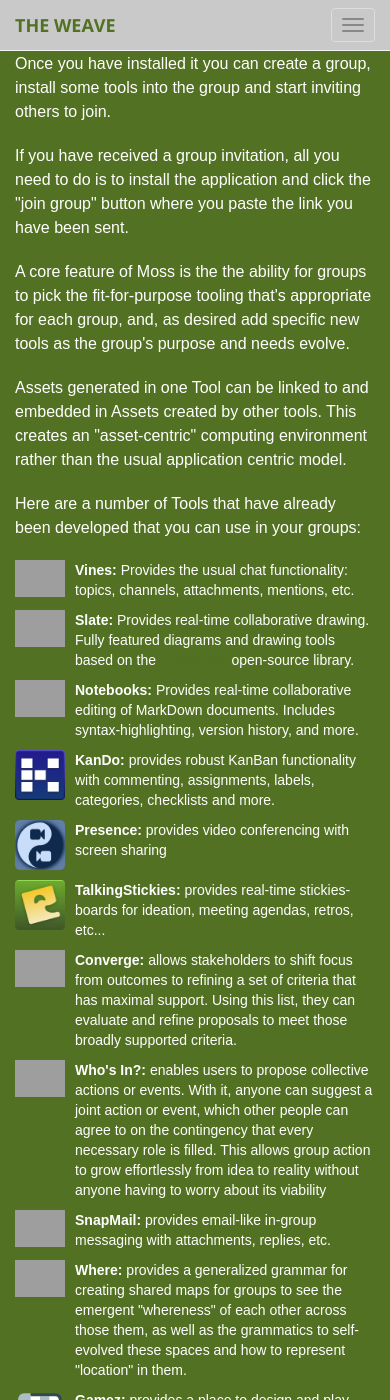
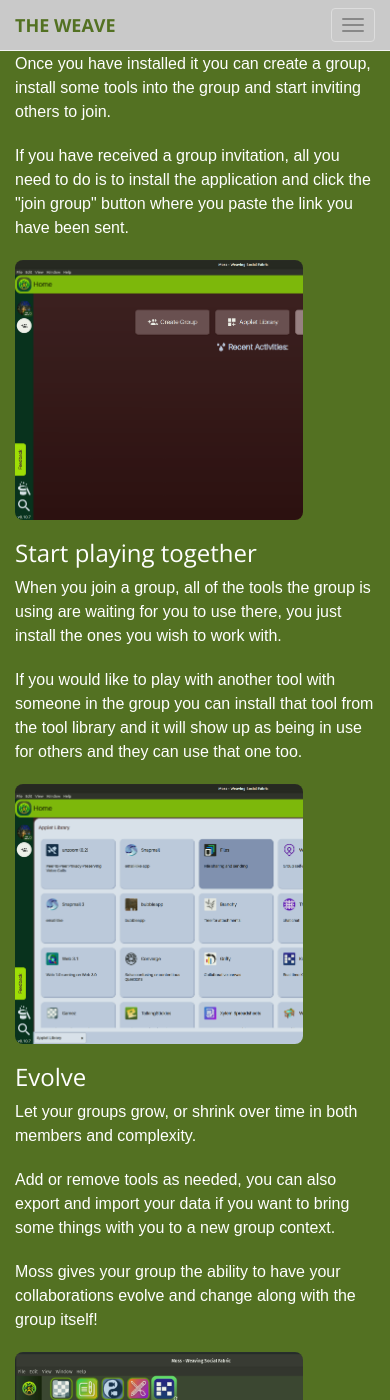
Before and after one commit to lightningrodlabs/theweave, a Jekyll site: the page built from docs/moss.html, in a window 390 px wide and 1400 px high, scrolled down 2460 px. Built offline with Jekyll 4.4.1, drawn with Linux system fonts in a browser that asks for light colours; some of the changed text lies outside the part shown; grey boxes are pictures that could not be loaded.

Commit message:
roadmap and tools rewrite

```diff
--- a/docs/_includes/css/custom.css
+++ b/docs/_includes/css/custom.css
@@ -142,6 +142,56 @@ header .header-content .header-content-inner p.header2-text {
   width: 80%;
   height: 260px;
   opacity: .9;
+}
+
+#roadmap .germination {
+  border-radius: 8px;
+  background-image: url(/images/germination.jpg);
+  background-size: cover;
+  width: 240px;
+  height: 220px;
+  opacity: .9;
+  margin-top: 30px;
+}
+
+#roadmap .sprout {
+  border-radius: 8px;
+  background-image: url(/images/sprout.jpg);
+  background-size: cover;
+  width: 240px;
+  height: 220px;
+  opacity: .9;
+  margin-top: 30px;
+}
+
+#roadmap .sapling {
+  border-radius: 8px;
+  background-image: url(/images/sapling.jpg);
+  background-size: cover;
+  width: 240px;
+  height: 220px;
+  opacity: .9;
+  margin-top: 30px;
+}
+
+#roadmap .fruit-tree {
+  border-radius: 8px;
+  background-image: url(/images/fruit-tree.jpg);
+  background-size: cover;
+  width: 240px;
+  height: 220px;
+  opacity: .9;
+  margin-top: 30px;
+}
+
+#roadmap .forest {
+  border-radius: 8px;
+  background-image: url(/images/forest.jpg);
+  background-size: cover;
+  width: 240px;
+  height: 220px;
+  opacity: .9;
+  margin-top: 30px;
 }
 
 #about li:before {
--- a/docs/moss.html
+++ b/docs/moss.html
@@ -75,59 +75,53 @@ description: "Moss"
         <br>
       </div>
 
-      <div class="row text-left col-lg-6 col-md-6">
+      <div class="row text-left col-lg-5 col-md-5">
         <h3>Get started</h3>
         <p>Moss is a cross-platform desktop application that is available for Mac OS, Windows and Linux.</p>
         <p>Once you have installed it you can create a group, install some tools into the group and start inviting others to join.</p>
         <p>If you have received a group invitation, all you need to do is to install the application and click the "join group" button where you paste the link you have been sent.</p>
+      </div>
 
+      <div class="row text-left">
+        <div class="col-lg-7 col-md-7">
+          <div class="screenshot-join"></div>
+        </div>
+      </div>
+
+
+
+
+      <div class="row text-left col-lg-5 col-md-5">
+        <h3>Start playing together</h3>
+        <p>When you join a group, all of the tools the group is using are waiting for you to use there, you just install the ones you wish to work with.</p>
+        <p>If you would like to play with another tool with someone in the group you can install that tool from the tool library and it will show up as being in use for others and they can use that one too.</p>
       </div>
       <div class="row text-left">
-        <div class="col-lg-6 col-md-6">
-          <p> A core feature of Moss is the the ability for groups to pick the fit-for-purpose tooling that's appropriate for each group, and, as desired add specific new tools as the group's purpose and needs evolve.</p>
-          <p>Assets generated in one Tool can be linked to and embedded in Assets created by other tools.  This creates an
-          "asset-centric" computing environment rather than the usual application centric model.</p>
-          <p>Here are a number of Tools that have already been developed that you can use in your groups:</p>
-          <div class="capacities">
-            <div> <a href="https://github.com/lightningrodlabs/vines"><img class="capacity-logo" src="https://lightningrodlabs.org/projects/vines.svg"> </a><span><strong>Vines: </strong> Provides the usual chat functionality: topics, channels, attachments, mentions, etc.</span></div>
-            <div> <a href="https://github.com/lightningrodlabs/slate"><img class="capacity-logo" src="https://lightningrodlabs.org/projects/slate_icon.svg"> </a><span> <strong>Slate: </strong> Provides real-time collaborative drawing. Fully featured diagrams and drawing tools based on the <a  href="https://excalidraw.com/">Excalidraw</a> open-source library.</span> </div>
-            <div> <a href="https://github.com/lightningrodlabs/notebooks"><img class="capacity-logo" src="https://lightningrodlabs.org/projects/notebooks_logo.svg"> </a><span> <strong>Notebooks: </strong> Provides real-time collaborative editing of MarkDown documents. Includes syntax-highlighting, version history, and more.</span> </div>
-            <div> <a href="https://github.com/holochain-apps/kando"><img class="capacity-logo" src="/images/kando_icon.png">
-              </a><span> <strong>KanDo: </strong> provides robust KanBan functionality with commenting, assignments, labels, categories, checklists and more. </span> </div>
-            <div>
-              <a href="https://github.com/matthme/unzoom"><img class="capacity-logo" style="height: 50px; width: 50px; border-radius: 5px; margin-right: 10px;" src="/images/presence_icon.png" alt="presence">
-            </a><span><strong>Presence:</strong> provides video conferencing with screen sharing </span> </div>
-          </div>
+        <div class="col-lg-7 col-md-7">
+          <div class="screenshot-apps"></div>
         </div>
-        <div class="col-lg-6 col-md-6">
-          <div class="capacities">
-            <div> <a href="https://github.com/holochain-apps/talking-stickies"><img class="capacity-logo" src="/images/talking-stickies_icon.png"> </a><span><strong>TalkingStickies: </strong> provides real-time stickies-boards for ideation, meeting agendas, retros, etc...</span> </div>
-            <div> <a href="https://github.com/lightningrodlabs/converge"><img class="capacity-logo" src="https://lightningrodlabs.org/projects/converge.png"> </a><span><strong>Converge: </strong> allows stakeholders to shift focus from outcomes to refining a set of criteria that has maximal support. Using this list, they can evaluate and refine proposals to meet those broadly supported criteria.</span></div>
-            <div> <a href="https://github.com/lightningrodlabs/whos-in"><img class="capacity-logo" src="https://lightningrodlabs.org/projects/whosin.png"> </a><span> <strong>Who's In?: </strong> enables users to propose collective actions or events. With it, anyone can suggest a joint action or event, which other people can agree to on the contingency that every necessary role is filled. This allows group action to grow effortlessly from idea to reality without anyone having to worry about its viability</span> </div>
-            <div> <a href="https://github.com/glassbeadsoftware/"><img class="capacity-logo" src="https://lightningrodlabs.org/projects/snapmail_logo.jpg">
-              </a><span> <strong>SnapMail: </strong> provides email-like in-group messaging with attachments, replies, etc.</span> </div>
-            <div> <a href="https://github.com/lightningrodlabs/where"><img class="capacity-logo" src="https://lightningrodlabs.org/projects/where_logo.png">
-              </a><span> <strong>Where: </strong> provides a generalized grammar for creating shared maps for groups to see the emergent "whereness" of each other across those them, as well as the grammatics to self-evolved these spaces and how to represent "location" in them.
-              </span> </div>
-            <div> <a href="https://github.com/holochain-apps/gamez"><img class="capacity-logo" src="/images/gamez_icon.svg">
-              </a><span> <strong>Gamez: </strong> provides a place to design and play arbitrary board games.</span> </div>
-            <div> <a href="https://github.com/lightningrodlabs/tables"><img class="capacity-logo" src="/images/tables_icon.svg">
-              </a><span> <strong>WaterTable: </strong> provides ability to create database-like tables for collecting and viewing data.  Think of this as an "AirTable" clone!</span> </div>
-            <div> <a href="https://github.com/lightningrodlabs/calcy"><img class="capacity-logo" src="/images/xylem_icon.svg">
-              </a><span> <strong>Xylem: </strong> provides real-time collaborative spread-sheets based on the <a href="https://github.com/dream-num/univer">Univer</a> open-source library.</span> </div>
-          </div>
+      </div>
+
+
+
+      <div class="row text-left col-lg-5 col-md-5">
+        <h3>Evolve</h3>
+        <p>Let your groups grow, or shrink over time in both members and complexity.</p>
+        <p>Add or remove tools as needed, you can also export and import your data if you want to bring some things with you to a new group context.</p>
+        <p>Moss gives your group the ability to have your collaborations evolve and change along with the group itself!</p>
+      </div>
+
+      <div class="row text-left">
+        <div class="col-lg-7 col-md-7">
+          <div class="screenshot-image"></div>
         </div>
-        <!-- <p class="aligncenter" ><a href="#download" style="margin-top:20px;" class="btn btn-primary btn-xl page-scroll">Download Moss</a> -->
-        </p>
       </div>
     </div>
-  </section>
 
-
-  <section class="bg-primary" id="download">
     <div class="container">
       <div class="row text-center">
-        <h2 class="section-heading">Downloads</h2>
+        <h2 class="section-heading">Download the app!</h2>
+        <br>
       </div>
       <div class="row text-left col-lg-12 col-md-12">
         <p class="aligncenter">
@@ -136,46 +130,6 @@ description: "Moss"
           <a href="https://github.com/lightningrodlabs/we/releases/download/v0.11.7/org.lightningrodlabs.we-electron-alpha-0.11.7-setup.exe" class="btn btn-default btn-xl sr-button">Windows</a>
         </p>
       </div>
-      <div class="row text-left">
-        <div class="col-lg-4 col-md-4">
-          <div class="screenshot-join"></div>
-        </div>
-      </div>
-    <br>
-    </div>
-<<<<<<< HEAD
-
-
-    <div class="container">
-      <div class="row text-left col-lg-6 col-md-6">
-          <div class="screenshot-apps"></div>
-        <br>
-      </div>
-      <div class="row text-left col-lg-6 col-md-6">
-        <h3>Start playing together</h3>
-        <p>When you join a group, all of the tools the group is using are waiting for you to use there, you just install the ones you wish to work with.</p>
-        <p>If you would like to play with another tool with someone in the group you can install that tool from the tool library and it will show up as being in use for others and they can use that one too.</p>
-      </div>
-      <br>
-    </div>
-
-
-    <div class="container">
-      <div class="row text-left col-lg-6 col-md-6">
-      <h3>Evolve</h3>
-      <p>Let your groups grow, or shrink over time in both members and complexity.</p>
-      <p>Add or remove tools as needed, you can also export and import your data if you want to bring some things with you to a new group context.</p>
-      <p>Moss gives your group the ability to have your collaborations evolve and change along with the group itself!</p>
-      </div>
-      <div class="row text-left">
-        <div class="col-lg-6 col-md-6">
-          <div class="screenshot-image"></div>
-        </div>
-      </div>
-    </div>
-    <div class="container">
-      <br>
-      <p class="aligncenter"><a href="https://github.com/lightningrodlabs/we/releases/tag/we-alpha-v0.11.6" class="btn btn-default btn-xl page-scroll sr-button">Download Moss</a></p>
     </div>
   </section>
 
@@ -218,3 +172,103 @@ description: "Moss"
         </div>
     </div>
   </section>
+
+  <section class="bg-primary" id="roadmap">
+    <div class="container">
+      <div class="row text-center">
+        <h2 class="section-heading">Roadmap - Expectations</h2>
+        <p>The Weave and Moss are ambitous efforts, we are making digital spaces for groups to use whatever tools they need. There is a lot of complexity in this and we want to make sure that we find the right people to engage with in the right time.</p>
+        <p>To help do that, here is our vision of what the different stages or rolling these projects out will look like for the people that are willing to engage.</p>
+      </div>
+      <div class="row align-middle">
+        <div class="col-lg-3 col-md-3">
+            <div class="germination"></div>
+        </div>
+        <div class="col-lg-7 col-md-7 text-left">
+            <div>
+              <h2>Germination <span style="color: darkred;">(WE ARE HERE)</span></h2>
+              <h3>Primarily inviting - Community activators & Developers</h3>
+              <p>Expectations:
+                <li>Many tools already working but with varying degrees of stability</li>
+                <li>Intermittent ability to see each other in groups</li>
+                <li>Data backups need to be taken manually by exporting/importing on a per tool basis</li>
+                <li>There are no always on nodes so for good consistency someone in the group need to keep a computer on and connected</li>
+                <li>Differing levels of maturity of the tools inside</li>
+              </p>
+
+            </div>
+        </div>
+      </div>
+      <div class="row align-middle">
+        <div class="col-lg-3 col-md-3">
+
+            <div class="sprout" style="padding-top: 20px;"></div>
+        </div>
+        <div class="col-lg-7 col-md-7 text-left">
+            <div>
+              <h2>Sprout</h2>
+              <h3>Primarily inviting - values aligned organisations </h3>
+              <p>Expectations:
+                <li>Tools for most ordinary organisational needs</li>
+                <li>Stability of connections between peers</li>
+                <li>Data management and backup patters adoptable</li>
+                <li>Custom dashboards for groups</li>
+              </p>
+
+            </div>
+        </div>
+      </div>
+      <div class="row align-middle">
+        <div class="col-lg-3 col-md-3">
+            <div class="sapling"></div>
+        </div>
+        <div class="col-lg-7 col-md-7 text-left">
+            <div>
+              <h2>Sapling</h2>
+              <h3>Inviting - businesses and organisations</h3>
+              <p>Expectations:
+                <li>Holo-hosted online nodes for groups/tools</li>
+                <li>Automatic upgrades and migrations for tools</li>
+                <li>Strong scaling preformance, you can have lots of apps in lots of groups</li>
+                <li>Adjustable color schemes to match culture</li>
+              </p>
+
+            </div>
+        </div>
+      </div>
+      <div class="row align-middle">
+        <div class="col-lg-3 col-md-3">
+            <div class="fruit-tree"></div>
+        </div>
+        <div class="col-lg-7 col-md-7 text-left">
+            <div>
+              <h2>Fruit tree</h2>
+              <h3>Inviting all groups</h3>
+              <p>Expectations:
+                <li>App store with recommendations and reviews</li>
+                <li>....</li>
+                <li>...</li>
+              </p>
+
+            </div>
+        </div>
+      </div>
+      <div class="row align-middle">
+        <div class="col-lg-3 col-md-3">
+            <div class="forest"></div>
+        </div>
+        <div class="col-lg-7 col-md-7 text-left">
+            <div>
+              <h2>Forest</h2>
+              <p>Expectations:
+                <li>A new landscape of collaboration</li>
+                <li>Many new frames for collaboration on the Weave</li>
+
+              </p>
+
+            </div>
+        </div>
+      </div>
+
+    </div>
+  </section>
```
Also changed, not shown: docs/images/fruit-tree.jpg (added), docs/images/germination.jpg (added), docs/images/sapling.jpg (added), docs/images/sprout.jpg (added), 1 other file.
